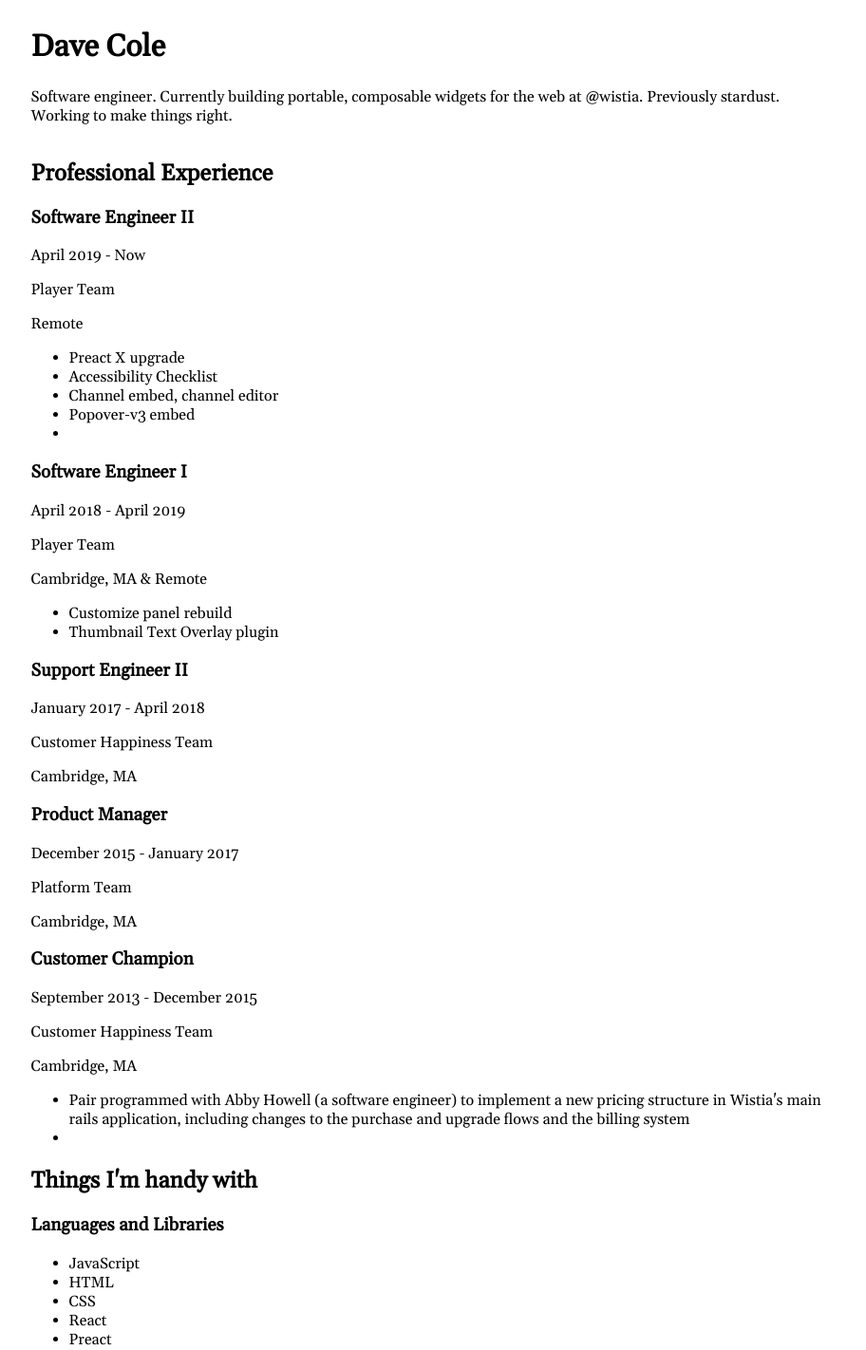
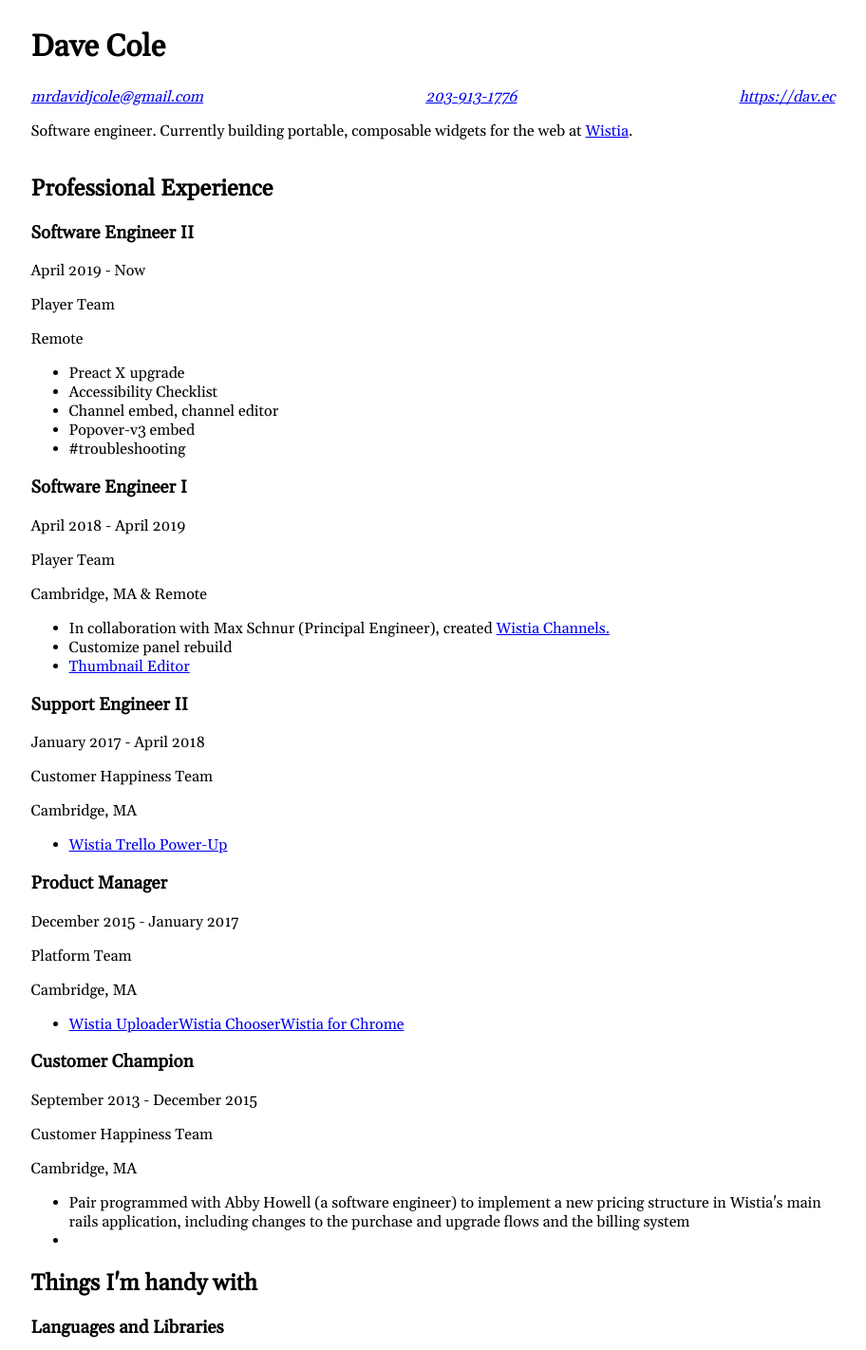
Before and after one commit to mrdavidjcole/dav.ec, a Next.js app: page /resume in a window 1280 px wide. Shown: the top 1422 px of the page at 95% size, without its empty margins (184-1096 px from the left). Built offline with nearby package versions, Linux system fonts and the light colour scheme.

Commit message:
Add contact info, some bullets and links

```diff
--- a/pages/resume.jsx
+++ b/pages/resume.jsx
@@ -14,6 +14,15 @@
           font-family: 'Gelasio', serif;
         }
 
+        address {
+          display: flex;
+          justify-content: space-between;
+        }
+
+        address a {
+          flex: 0 0 auto;
+        }
+
         .resume {
           display: flex;
           width: 67%;
@@ -27,8 +36,13 @@
           <h1>
             Dave Cole
           </h1>
+          <address>
+            <a href="mailto:mrdavidjcole@gmail.com">mrdavidjcole@gmail.com</a>
+            <a href="tel:2039131776">203-913-1776</a>
+            <a href="https://dav.ec">https://dav.ec</a>
+          </address>
           <p>
-            Software engineer. Currently building portable, composable widgets for the web at @wistia. Previously stardust. Working to make things right.
+            Software engineer. Currently building portable, composable widgets for the web at <a href="https://wistia.com">Wistia</a>.
           </p>
         </header>
         <main>
@@ -49,7 +63,7 @@
               <li>Accessibility Checklist</li>
               <li>Channel embed, channel editor</li>
               <li>Popover-v3 embed</li>
-              <li></li>
+              <li>#troubleshooting</li>
             </ul>
 
             <JobMetadata
@@ -62,8 +76,9 @@
               location="Cambridge, MA & Remote"
             />
             <ul>
+              <li>In collaboration with Max Schnur (Principal Engineer), created <a href="https://wistia.com/learn/product-updates/introducing-wistia-channels">Wistia Channels.</a></li>
               <li>Customize panel rebuild</li>
-              <li>Thumbnail Text Overlay plugin</li>
+              <li><a href="https://wistia.com/learn/product-updates/new-thumbnail-editor">Thumbnail Editor</a></li>
             </ul>
 
             <JobMetadata
@@ -76,6 +91,12 @@
               location="Cambridge, MA"
             />
 
+            <ul>
+              <li>
+                <a href="https://wistia.com/learn/product-updates/wistia-trello-power-up">Wistia Trello Power-Up</a>
+              </li>
+            </ul>
+
             <JobMetadata
               title="Product Manager"
               team="Platform Team"
@@ -85,6 +106,14 @@
               prettyEndDate="January 2017"
               location="Cambridge, MA"
             />
+
+            <ul>
+              <li>
+                <a href="https://wistia.com/support/developers/uploader">Wistia Uploader</a>
+                <a href="https://wistia.com/support/developers/wistia-chooser">Wistia Chooser</a>
+                <a href="https://chrome.google.com/webstore/detail/wistia/glpmnfanmgkmkinnnlmmgmeoeliafoln?hl=en">Wistia for Chrome</a>
+              </li>
+            </ul>
 
             <JobMetadata
               title="Customer Champion"
```
